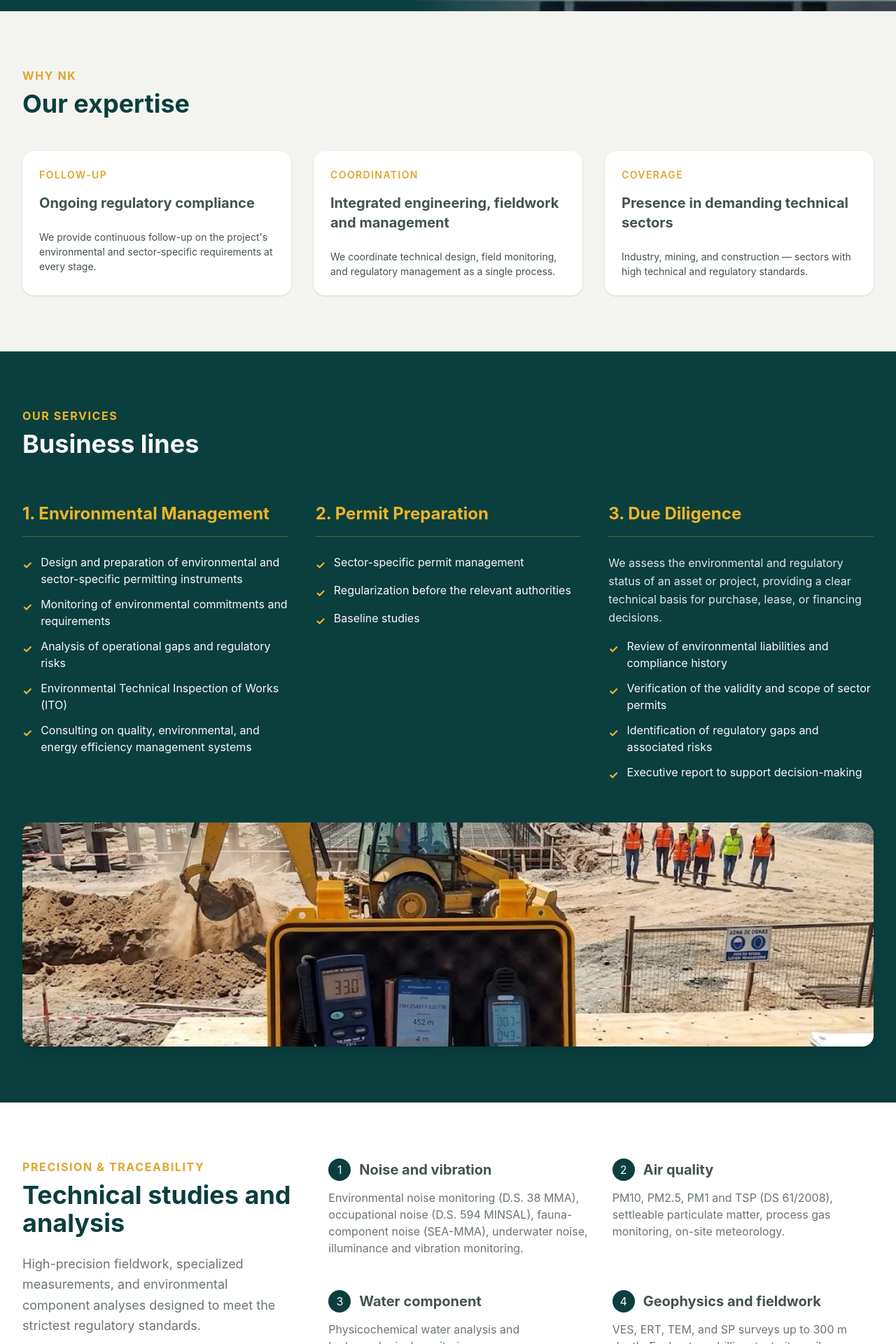
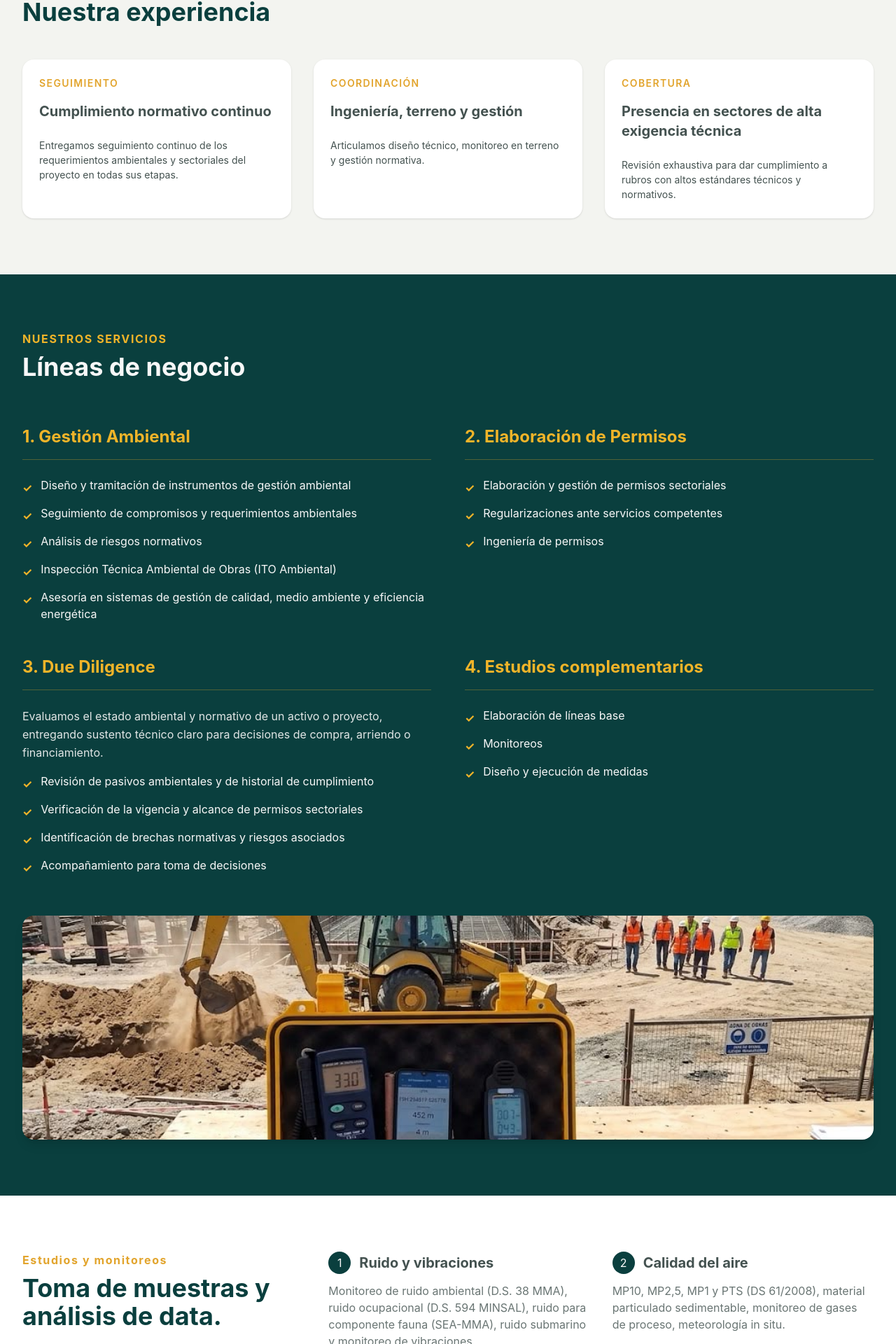
Before and after one commit to molavec/nk-page, a Nuxt app: page / in a window 1280 px wide. Shown: the part 877-2797 px from the top of the page at 70% size. Built offline with nearby package versions, Linux system fonts and the light colour scheme.

Commit message:
feat: update contact information and localization strings across multiple components

```diff
--- a/app/components/AppFooter.vue
+++ b/app/components/AppFooter.vue
@@ -9,21 +9,6 @@
       <LangSwitcher />
     </div>
 
-    <!-- Columna 2: Contact -->
-    <div class="flex flex-col items-start">
-      <h6 class="text-xs font-bold uppercase tracking-widest text-accent mb-3">{{ $t('footer.contact') }}</h6>
-      <div class="flex flex-col space-y-1">
-        <p class="text-base md:text-lg mb-1"><span class="font-semibold text-primary">Natalia Muñoz</span> — {{ $t('footer.director') }}</p>
-        <a href="mailto:natalia.munoz@nkgestion.cl" class="link link-hover text-base md:text-lg text-base-content/90 hover:text-primary py-1.5 transition-colors">
-          natalia.munoz@nkgestion.cl
-        </a>
-        <a href="mailto:natmunozac@gmail.com" class="link link-hover text-base md:text-lg text-base-content/90 hover:text-primary py-1.5 transition-colors">
-          natmunozac@gmail.com
-        </a>
-        <a href="https://wa.me/56962391165" target="_blank" rel="noopener noreferrer" class="link link-hover text-base md:text-lg text-base-content/90 hover:text-primary py-1.5 transition-colors">
-          +56 9 6239 1165 (WhatsApp)
-        </a>
-      </div>
-    </div>
+
   </footer>
 </template>
--- a/app/components/Section/Contact.vue
+++ b/app/components/Section/Contact.vue
@@ -9,11 +9,33 @@
             {{ $t('contact.desc') }}
           </p>
         </div>
-        <div class="shrink-0">
-          <a :href="`https://wa.me/56962391165?text=${encodeURIComponent($t('contact.whatsapp_msg'))}`" target="_blank" rel="noopener noreferrer" class="btn btn-secondary text-secondary-content btn-lg border-none shadow-lg px-8">
+        <div class="shrink-0 flex flex-col items-center lg:items-start gap-6 mt-4 lg:mt-0">
+          <a :href="`https://wa.me/56962391165?text=${encodeURIComponent($t('contact.whatsapp_msg'))}`" target="_blank" rel="noopener noreferrer" class="btn btn-secondary text-secondary-content btn-lg border-none shadow-lg px-8 w-full sm:w-auto">
             {{ $t('contact.btn') }}
           </a>
         </div>
+      </div>
+
+      <!-- listado -->
+      <div class="flex flex-col gap-5 text-lg md:text-xl opacity-90 mb-12">
+        <a href="mailto:proyectos@nkgestion.cl" class="flex items-center gap-4 hover:text-secondary transition-colors">
+          <svg xmlns="http://www.w3.org/2000/svg" fill="none" viewBox="0 0 24 24" stroke-width="1.5" stroke="currentColor" class="w-7 h-7 shrink-0">
+            <path stroke-linecap="round" stroke-linejoin="round" d="M21.75 6.75v10.5a2.25 2.25 0 01-2.25 2.25h-15a2.25 2.25 0 01-2.25-2.25V6.75m19.5 0A2.25 2.25 0 0019.5 4.5h-15a2.25 2.25 0 00-2.25 2.25m19.5 0v.243a2.25 2.25 0 01-1.07 1.916l-7.5 4.615a2.25 2.25 0 01-2.36 0L3.32 8.91a2.25 2.25 0 01-1.07-1.916V6.75" />
+          </svg>
+          <span>proyectos@nkgestion.cl</span>
+        </a>
+        <a href="https://wa.me/56962391165" target="_blank" class="flex items-center gap-4 hover:text-secondary transition-colors">
+          <svg xmlns="http://www.w3.org/2000/svg" fill="currentColor" viewBox="0 0 24 24" class="w-7 h-7 shrink-0">
+            <path d="M12.031 21.082H12c-1.503 0-2.96-.395-4.269-1.144l-.307-.183-3.17.831.846-3.088-.2-.317A8.903 8.903 0 0 1 3.518 12c0-4.945 4.025-8.97 8.97-8.97h.008C17.441 3.037 21.46 7.065 21.46 12s-4.018 8.966-8.966 8.966c-.15 0-.3 0-.463-.017m4.922-6.52c-.272-.136-1.597-.788-1.846-.879-.247-.091-.429-.136-.607.136-.182.271-.7 .879-.858 1.059-.159.182-.317.204-.589.068-.272-.136-1.141-.421-2.173-1.341-.8-.716-1.338-1.598-1.498-1.87-.156-.271-.016-.419.12-.555.121-.122.271-.318.407-.477.136-.159.182-.271.272-.453.091-.182.046-.341-.023-.477-.068-.136-.606-1.464-.83-2.003-.219-.526-.44-.455-.607-.463l-.517-.008c-.182 0-.476.068-.727.34-.251.272-.962.941-.962 2.293 0 1.352.984 2.66 1.121 2.842.136.182 1.936 2.955 4.693 4.144.656.284 1.168.455 1.567.581.656.208 1.253.178 1.724.108.528-.078 1.597-.653 1.824-1.284.226-.632.226-1.171.159-1.284-.068-.113-.251-.181-.523-.317z" />
+          </svg>
+          <span>+56 9 6239 1165</span>
+        </a>
+        <a href="tel:+56962391165" class="flex items-center gap-4 hover:text-secondary transition-colors">
+          <svg xmlns="http://www.w3.org/2000/svg" fill="none" viewBox="0 0 24 24" stroke-width="1.5" stroke="currentColor" class="w-7 h-7 shrink-0">
+            <path stroke-linecap="round" stroke-linejoin="round" d="M2.25 6.75c0 8.284 6.716 15 15 15h2.25a2.25 2.25 0 002.25-2.25v-1.372c0-.516-.351-.966-.852-1.091l-4.423-1.106c-.44-.11-.902.055-1.173.417l-.97 1.293c-2.896-1.596-5.496-4.196-7.092-7.092l1.293-.97c.362-.271.527-.734.417-1.173L6.963 3.102a1.125 1.125 0 00-1.091-.852H4.5A2.25 2.25 0 002.25 4.5v2.25z" />
+          </svg>
+          <span>+56 9 6239 1165</span>
+        </a>
       </div>
 
       <div class="rounded-box overflow-hidden h-64 md:h-80 w-full shadow-lg">
--- a/app/components/Section/Services.vue
+++ b/app/components/Section/Services.vue
@@ -6,7 +6,7 @@
         <h2 class="text-3xl md:text-4xl font-bold">{{ $t('services.title') }}</h2>
       </div>
 
-      <div class="grid grid-cols-1 md:grid-cols-2 lg:grid-cols-3 gap-10">
+      <div class="grid grid-cols-1 md:grid-cols-2 gap-10 lg:gap-12">
         <!-- 1. Gestión Ambiental -->
         <div>
           <h3 class="text-2xl font-bold mb-6 text-secondary border-b border-secondary/30 pb-4">{{ $t('services.s1_title') }}</h3>
@@ -54,7 +54,7 @@
         </div>
 
         <!-- 3. Due Diligence -->
-        <div id="due-diligence" class="w-full md:col-span-2 lg:col-span-1">
+        <div id="due-diligence" class="w-full">
           <h3 class="text-2xl font-bold mb-6 text-secondary border-b border-secondary/30 pb-4">{{ $t('services.s3_title') }}</h3>
           <p class="mb-4 opacity-90 text-sm md:text-base leading-relaxed">
             {{ $t('services.s3_desc') }}
@@ -78,6 +78,25 @@
             </li>
           </ul>
         </div>
+
+        <!-- 4. Estudios complementarios -->
+        <div class="w-full">
+          <h3 class="text-2xl font-bold mb-6 text-secondary border-b border-secondary/30 pb-4">{{ $t('services.s4_title') }}</h3>
+          <ul class="space-y-3">
+            <li class="flex items-start gap-3">
+              <span class="text-secondary mt-1 font-bold">✓</span>
+              <span>{{ $t('services.s4_l1') }}</span>
+            </li>
+            <li class="flex items-start gap-3">
+              <span class="text-secondary mt-1 font-bold">✓</span>
+              <span>{{ $t('services.s4_l2') }}</span>
+            </li>
+            <li class="flex items-start gap-3">
+              <span class="text-secondary mt-1 font-bold">✓</span>
+              <span>{{ $t('services.s4_l3') }}</span>
+            </li>
+          </ul>
+        </div>
       </div>
 
       <!-- Section Image Banner -->
--- a/app/components/Section/Studies.vue
+++ b/app/components/Section/Studies.vue
@@ -60,8 +60,13 @@
           </div>
         </div>
 
-        <div class="mt-12 rounded-box overflow-hidden h-64 md:h-96 w-full shadow-sm">
-          <img src="/images/03.jpeg" alt="Technical Studies" class="object-cover w-full h-full" />
+        <div class="mt-12 grid grid-cols-1 md:grid-cols-2 gap-6 md:gap-8">
+          <div class="rounded-box overflow-hidden h-64 md:h-80 w-full shadow-sm">
+            <img src="/images/03.jpeg" alt="Technical Studies" class="object-cover w-full h-full" />
+          </div>
+          <div class="rounded-box overflow-hidden h-64 md:h-80 w-full shadow-sm">
+            <img src="/images/05.jpeg" alt="Technical Studies" class="object-cover w-full h-full" />
+          </div>
         </div>
       </div>
     </div>
--- a/app/pages/index.vue
+++ b/app/pages/index.vue
@@ -21,7 +21,7 @@ useSeoMeta({
       <SectionWhyNk />
       <SectionServices />
       <SectionStudies />
-      <SectionIndustries />
+      <!-- <SectionIndustries /> -->
       <SectionContact />
       <AppFooter />
     </div>
--- a/i18n/locales/en.json
+++ b/i18n/locales/en.json
@@ -5,7 +5,7 @@
   "hero": {
     "eyebrow": "ENVIRONMENTAL SOLUTIONS AND ENGINEERING",
     "title": "Environmental management and engineering for projects that move forward",
-    "description": "We design, process, and monitor the environmental compliance of your project, coordinating engineering, fieldwork, and regulatory management in a single process.",
+    "description": "We design, process, and monitor the environmental and sector-specific compliance of your project.",
     "request": "Request an assessment",
     "view_services": "View services",
     "industry": "INDUSTRY",
@@ -13,44 +13,48 @@
     "construction": "CONSTRUCTION"
   },
   "why": {
-    "eyebrow": "WHY NK",
+    "eyebrow": "Why NK Gestión",
     "title": "Our expertise",
     "c1_title": "FOLLOW-UP",
     "c1_sub": "Ongoing regulatory compliance",
     "c1_desc": "We provide continuous follow-up on the project's environmental and sector-specific requirements at every stage.",
     "c2_title": "COORDINATION",
-    "c2_sub": "Integrated engineering, fieldwork and management",
-    "c2_desc": "We coordinate technical design, field monitoring, and regulatory management as a single process.",
+    "c2_sub": "Engineering, fieldwork and management",
+    "c2_desc": "We coordinate technical design, field monitoring, and regulatory management.",
     "c3_title": "COVERAGE",
     "c3_sub": "Presence in demanding technical sectors",
-    "c3_desc": "Industry, mining, and construction — sectors with high technical and regulatory standards."
+    "c3_desc": "Comprehensive review to ensure compliance in sectors with high technical and regulatory standards."
   },
   "services": {
     "eyebrow": "OUR SERVICES",
     "title": "Business lines",
     "s1_title": "1. Environmental Management",
-    "s1_l1": "Design and preparation of environmental and sector-specific permitting instruments",
+    "s1_l1": "Design and preparation of environmental permitting instruments",
     "s1_l2": "Monitoring of environmental commitments and requirements",
-    "s1_l3": "Analysis of operational gaps and regulatory risks",
+    "s1_l3": "Analysis of regulatory risks",
     "s1_l4": "Environmental Technical Inspection of Works (ITO)",
     "s1_l5": "Consulting on quality, environmental, and energy efficiency management systems",
     "s2_title": "2. Permit Preparation",
-    "s2_l1": "Sector-specific permit management",
+    "s2_l1": "Preparation and management of sector-specific permits",
     "s2_l2": "Regularization before the relevant authorities",
-    "s2_l3": "Baseline studies",
+    "s2_l3": "Permit engineering",
     "s3_title": "3. Due Diligence",
     "s3_desc": "We assess the environmental and regulatory status of an asset or project, providing a clear technical basis for purchase, lease, or financing decisions.",
     "s3_l1": "Review of environmental liabilities and compliance history",
     "s3_l2": "Verification of the validity and scope of sector permits",
     "s3_l3": "Identification of regulatory gaps and associated risks",
-    "s3_l4": "Executive report to support decision-making"
+    "s3_l4": "Support for decision-making",
+    "s4_title": "4. Complementary studies",
+    "s4_l1": "Preparation of baseline studies",
+    "s4_l2": "Monitoring",
+    "s4_l3": "Design and execution of measures"
   },
   "studies": {
-    "eyebrow": "PRECISION & TRACEABILITY",
-    "title": "Technical studies and analysis",
-    "description": "High-precision fieldwork, specialized measurements, and environmental component analyses designed to meet the strictest regulatory standards.",
+    "eyebrow": "Studies and monitoring",
+    "title": "Sampling and data analysis.",
+    "description": "Preparation according to ministerial guidelines.",
     "i1_title": "Noise and vibration",
-    "i1_desc": "Environmental noise monitoring (D.S. 38 MMA), occupational noise (D.S. 594 MINSAL), fauna-component noise (SEA-MMA), underwater noise, illuminance and vibration monitoring.",
+    "i1_desc": "Environmental noise monitoring (D.S. 38 MMA), occupational noise (D.S. 594 MINSAL), fauna-component noise (SEA-MMA), underwater noise, and vibration monitoring.",
     "i2_title": "Air quality",
     "i2_desc": "PM10, PM2.5, PM1 and TSP (DS 61/2008), settleable particulate matter, process gas monitoring, on-site meteorology.",
     "i3_title": "Water component",
@@ -58,9 +62,9 @@
     "i4_title": "Geophysics and fieldwork",
     "i4_desc": "VES, ERT, TEM, and SP surveys up to 300 m depth. Exploratory drilling, test pits, soil mechanics, RTK topography, drone surveys, and bathymetry.",
     "i5_title": "Biotic environment",
-    "i5_desc": "Terrestrial and aquatic flora and fauna surveys with SAG and SUBPESCA-certified consultants, soil biology, and macroinvertebrates.",
+    "i5_desc": "Terrestrial and aquatic flora and fauna surveys with SAG and SUBPESCA consultants, soil biology, and macroinvertebrates.",
     "i6_title": "Social environment",
-    "i6_desc": "Social risk analysis, social studies, and public participation processes (PAC)."
+    "i6_desc": "Social risk analysis, social studies, and public participation processes (PAC). Strategic environmental assessment for territorial planning instruments."
   },
   "industries": {
     "eyebrow": "KEY INDUSTRIES",
--- a/i18n/locales/es.json
+++ b/i18n/locales/es.json
@@ -5,7 +5,7 @@
   "hero": {
     "eyebrow": "SOLUCIONES AMBIENTALES E INGENIERÍA",
     "title": "Gestión e ingeniería ambiental para proyectos que avanzan",
-    "description": "Diseñamos, tramitamos y realizamos seguimiento al cumplimiento ambiental de tu proyecto, integrando la ingeniería, el terreno y la gestión normativa en un solo proceso.",
+    "description": "Diseñamos, tramitamos y realizamos seguimiento al cumplimiento ambiental y sectorial de tu proyecto.",
     "request": "Solicitar una evaluación",
     "view_services": "Ver servicios",
     "industry": "INDUSTRIA",
@@ -13,44 +13,48 @@
     "construction": "CONSTRUCCIÓN"
   },
   "why": {
-    "eyebrow": "POR QUÉ NK",
+    "eyebrow": "Por qué NK Gestión",
     "title": "Nuestra experiencia",
     "c1_title": "SEGUIMIENTO",
     "c1_sub": "Cumplimiento normativo continuo",
-    "c1_desc": "Entregamos un seguimiento continuo de los requerimientos ambientales y sectoriales del proyecto en todas sus etapas.",
+    "c1_desc": "Entregamos seguimiento continuo de los requerimientos ambientales y sectoriales del proyecto en todas sus etapas.",
     "c2_title": "COORDINACIÓN",
-    "c2_sub": "Ingeniería, terreno y gestión integradas",
-    "c2_desc": "Articulamos el diseño técnico, el monitoreo en terreno y la gestión normativa en un único proceso.",
+    "c2_sub": "Ingeniería, terreno y gestión",
+    "c2_desc": "Articulamos diseño técnico, monitoreo en terreno y gestión normativa.",
     "c3_title": "COBERTURA",
     "c3_sub": "Presencia en sectores de alta exigencia técnica",
-    "c3_desc": "Industria, minería y construcción — rubros con altos estándares técnicos y normativos."
+    "c3_desc": "Revisión exhaustiva para dar cumplimiento a rubros con altos estándares técnicos y normativos."
   },
   "services": {
     "eyebrow": "NUESTROS SERVICIOS",
     "title": "Líneas de negocio",
     "s1_title": "1. Gestión Ambiental",
-    "s1_l1": "Diseño y tramitación de instrumentos de gestión ambiental y sectorial",
+    "s1_l1": "Diseño y tramitación de instrumentos de gestión ambiental",
     "s1_l2": "Seguimiento de compromisos y requerimientos ambientales",
-    "s1_l3": "Análisis de brechas operativas y riesgos normativos",
+    "s1_l3": "Análisis de riesgos normativos",
     "s1_l4": "Inspección Técnica Ambiental de Obras (ITO Ambiental)",
     "s1_l5": "Asesoría en sistemas de gestión de calidad, medio ambiente y eficiencia energética",
     "s2_title": "2. Elaboración de Permisos",
-    "s2_l1": "Gestión de permisos sectoriales",
+    "s2_l1": "Elaboración y gestión de permisos sectoriales",
     "s2_l2": "Regularizaciones ante servicios competentes",
-    "s2_l3": "Levantamiento de líneas base",
+    "s2_l3": "Ingeniería de permisos",
     "s3_title": "3. Due Diligence",
     "s3_desc": "Evaluamos el estado ambiental y normativo de un activo o proyecto, entregando sustento técnico claro para decisiones de compra, arriendo o financiamiento.",
     "s3_l1": "Revisión de pasivos ambientales y de historial de cumplimiento",
     "s3_l2": "Verificación de la vigencia y alcance de permisos sectoriales",
     "s3_l3": "Identificación de brechas normativas y riesgos asociados",
-    "s3_l4": "Informe ejecutivo de respaldo para la toma de decisiones"
+    "s3_l4": "Acompañamiento para toma de decisiones",
+    "s4_title": "4. Estudios complementarios",
+    "s4_l1": "Elaboración de líneas base",
+    "s4_l2": "Monitoreos",
+    "s4_l3": "Diseño y ejecución de medidas"
   },
   "studies": {
-    "eyebrow": "PRECISIÓN Y TRAZABILIDAD",
-    "title": "Estudios y análisis técnicos",
-    "description": "Trabajo de campo de alta precisión, mediciones especializadas y análisis de componentes ambientales diseñados para cumplir con los estándares normativos más estrictos.",
+    "eyebrow": "Estudios y monitoreos",
+    "title": "Toma de muestras y análisis de data.",
+    "description": "Elaboración de acuerdo a guías ministeriales.",
     "i1_title": "Ruido y vibraciones",
-    "i1_desc": "Monitoreo de ruido ambiental (D.S. 38 MMA), ruido ocupacional (D.S. 594 MINSAL), ruido para componente fauna (SEA-MMA), ruido submarino, iluminancia y monitoreo de vibraciones.",
+    "i1_desc": "Monitoreo de ruido ambiental (D.S. 38 MMA), ruido ocupacional (D.S. 594 MINSAL), ruido para componente fauna (SEA-MMA), ruido submarino y monitoreo de vibraciones.",
     "i2_title": "Calidad del aire",
     "i2_desc": "MP10, MP2,5, MP1 y PTS (DS 61/2008), material particulado sedimentable, monitoreo de gases de proceso, meteorología in situ.",
     "i3_title": "Componente hídrico",
@@ -58,9 +62,9 @@
     "i4_title": "Geofísica y terreno",
     "i4_desc": "Sondeos SEV, TRE, TEM y SP hasta 300 m de profundidad. Sondajes exploratorios, calicatas, mecánica de suelos, topografía RTK, fotogrametría con dron y batimetría.",
     "i5_title": "Medio biótico",
-    "i5_desc": "Levantamiento de flora y fauna terrestre y acuática con consultores con carnet SAG y SUBPESCA, biología del suelo y macroinvertebrados.",
+    "i5_desc": "Levantamiento de flora y fauna terrestre y acuática con consultores SAG y SUBPESCA, biología del suelo y macroinvertebrados.",
     "i6_title": "Medio social",
-    "i6_desc": "Análisis de riesgos sociales, estudios sociales y procesos de participación ciudadana (PAC)."
+    "i6_desc": "Análisis de riesgos sociales, estudios sociales y procesos de participación ciudadana (PAC). Evaluación ambiental estratégica para instrumentos de planificación territorial."
   },
   "industries": {
     "eyebrow": "INDUSTRIAS CLAVE",
--- a/nuxt.config.ts
+++ b/nuxt.config.ts
@@ -32,9 +32,9 @@ export default defineNuxtConfig({
       { code: 'es', file: 'es.json', name: 'Español' },
       { code: 'pt', file: 'pt.json', name: 'Português' }
     ],
-    defaultLocale: 'en',
+    defaultLocale: 'es',
     langDir: 'locales/',
     strategy: 'prefix',
-    baseUrl: 'https://example.com'
+    baseUrl: 'https://nkgestion.cl'
   }
 })
```
Also changed, not shown: i18n/locales/pt.json (+20 -16 lines).
